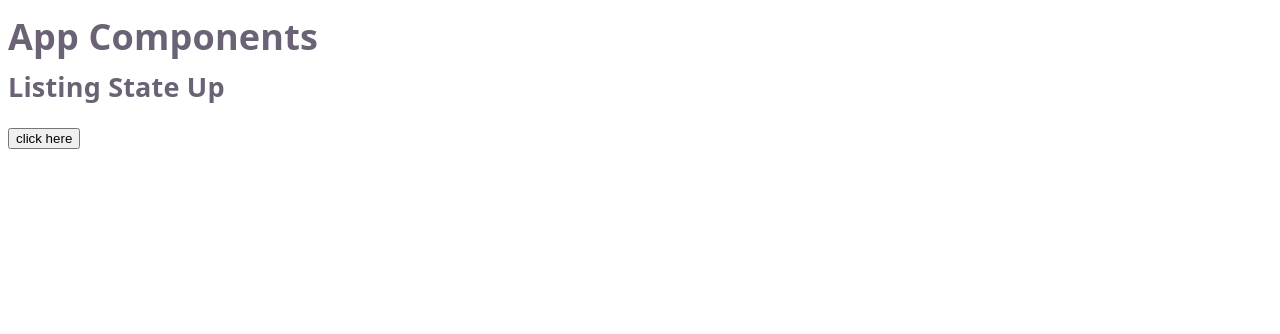
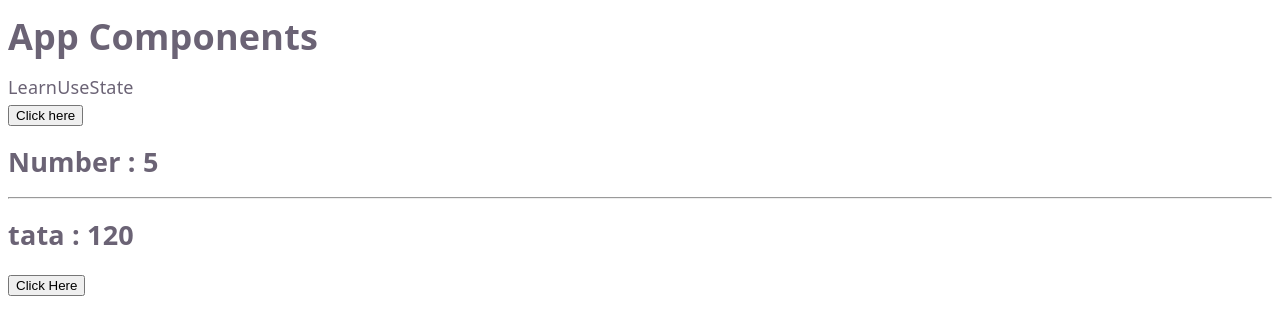
Before and after one commit to Subash-marndi/React_demo, a React (Vite) app in the folder my-react-project/: page / in a window 1280 px wide. Shown: the top 334 px of the page. Built offline with nearby package versions, Linux system fonts and the light colour scheme.

Commit message:
state in react

```diff
--- a/my-react-project/src/App.jsx
+++ b/my-react-project/src/App.jsx
@@ -4,6 +4,7 @@
 // import Learnprops from "./components/Learnprops"
 import LearnEvents from "./components/LearnEvents"
 import LearnListingStateup from "./components/LearnListingStateup"
+import LearnUseState from "./components/LearnUseState"
 
 
 
@@ -23,7 +24,8 @@ function App() {
     {/* <LearnJSX/> */}
     {/* <Learnprops stock = 'Tata'  price = {price} /> */}
     {/* <LearnEvents /> */}
-    <LearnListingStateup getStock = {getStock}/>
+    {/* <LearnListingStateup getStock = {getStock}/> */}
+    <LearnUseState />
 
 
 
--- /dev/null
+++ b/my-react-project/src/components/LearnUseState.jsx
@@ -0,0 +1,32 @@
+import {useState} from 'react'
+
+const LearnUseState = () => {
+    const [num ,setNum]= useState(5)
+    console.log(num);
+
+    const handelNum =() =>{
+        setNum(10)
+    }
+    //useState with object
+    const [stockPrice , setStockPrice]= useState({stock :'tata',price:120})
+    console.log(stockPrice);
+
+    const handelStock = () => {
+        setStockPrice({...stockPrice, price :300})
+    }
+
+  return (
+    <>
+    <div>LearnUseState</div>
+    <button onClick = {handelNum}>Click here</button>
+    <h2>Number : {num}</h2>
+    <hr />
+    <h2>{stockPrice.stock} : {stockPrice.price}</h2>
+    <button onClick ={handelStock}>Click Here</button>
+
+
+    </>
+  )
+}
+
+export default LearnUseState
```
